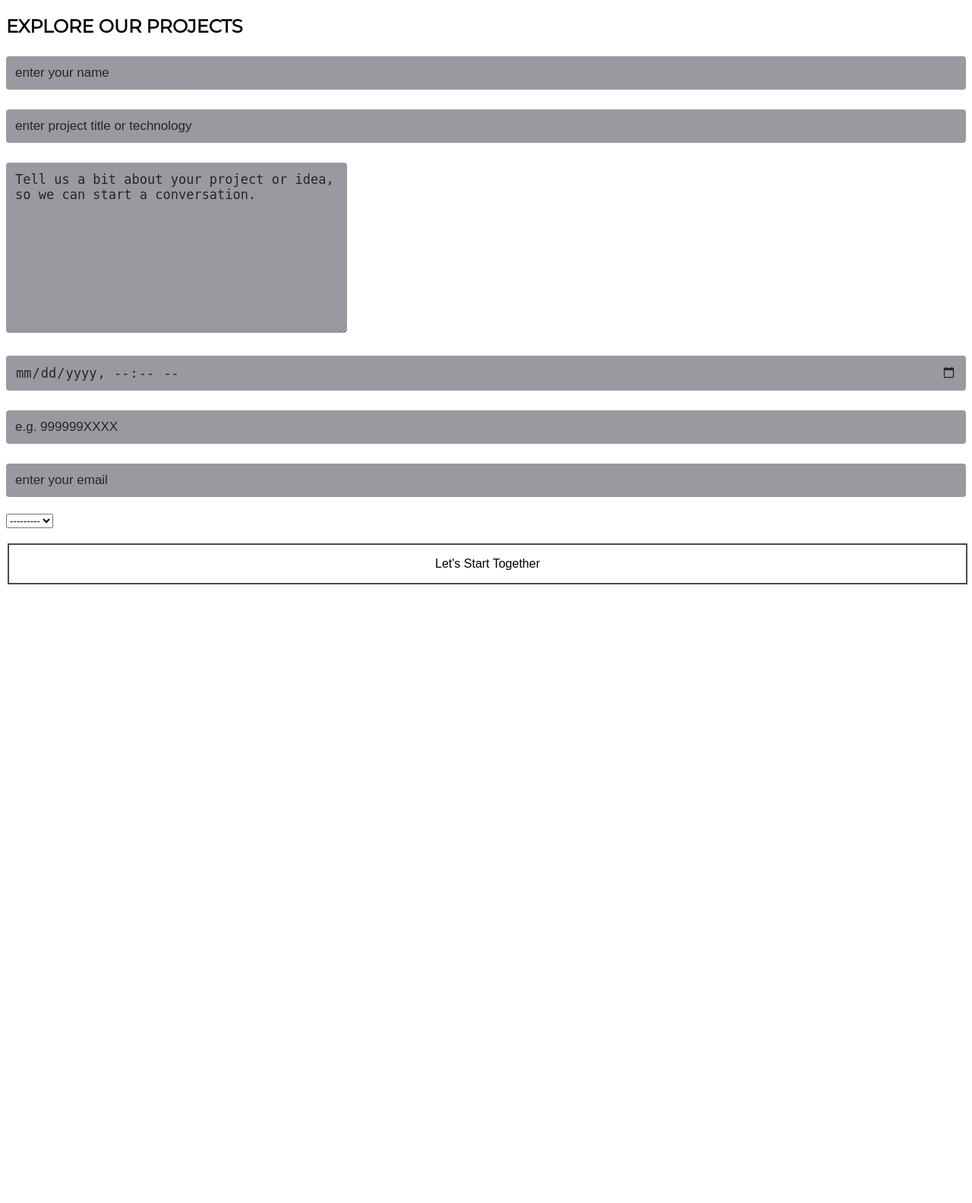
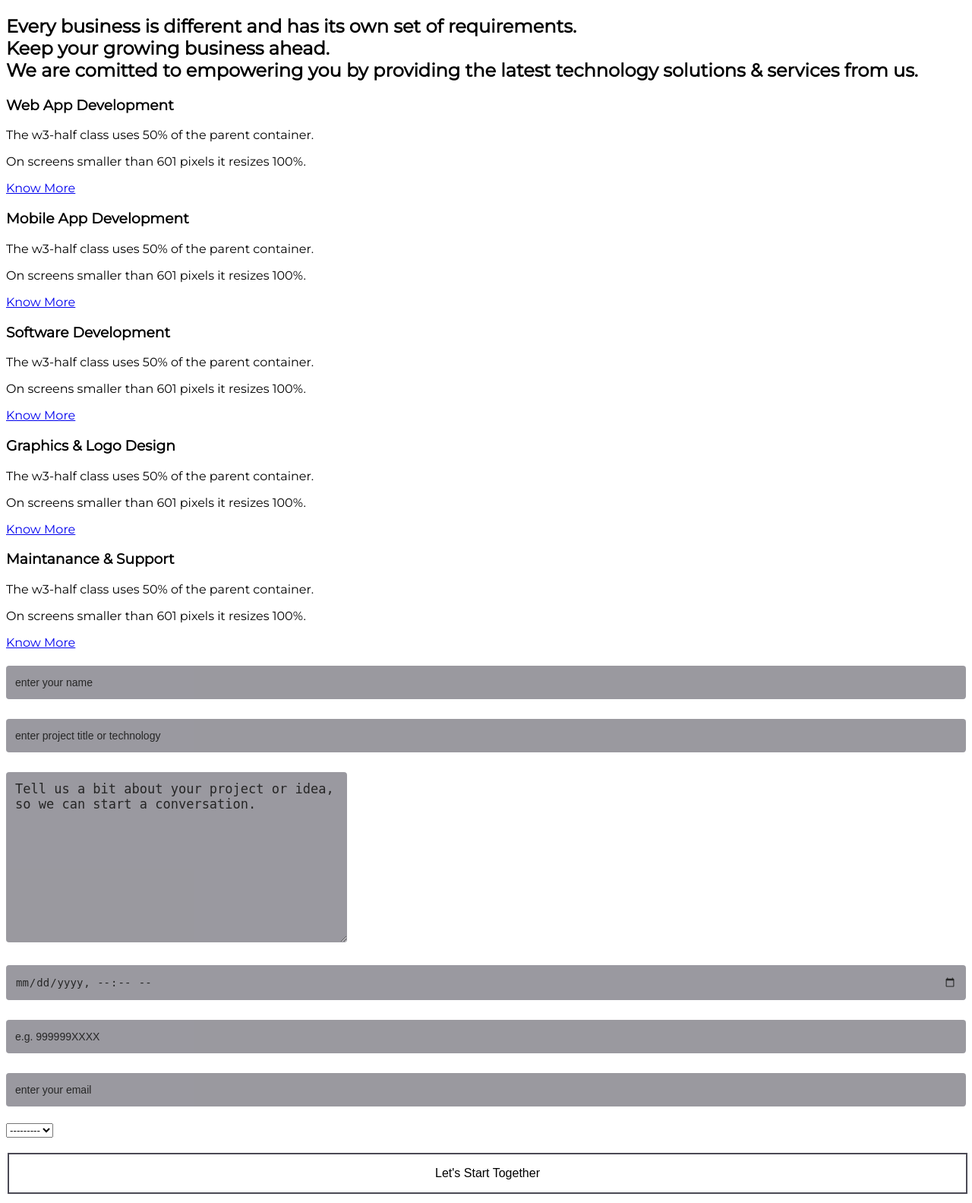
Before and after one commit to devBuggs/ecorpin-django-project, a Django app: page /contact_request in a window 1280 px wide. Shown: the part 128-1711 px from the top of the page at 76% size. Before the commit the page ends 897 px from the top, so only its background shows below. Run offline with Django 3.2, Linux system fonts and the light colour scheme; data that the repository does not hold is empty.

Commit message:
new git rule & ui changes

```diff
--- a/ecorpin_corp/templates/service_access/contact_request.html
+++ b/ecorpin_corp/templates/service_access/contact_request.html
@@ -88,7 +88,7 @@
             margin: 5px 0;
             opacity: 0.85;
             display: inline-block;
-            font-size: 17px;
+            font-size: 14px;
             line-height: 20px;
             text-decoration: none;
             background-color: #4b4a55a8;
@@ -251,13 +251,48 @@
         </div>
         {% else %}
         <div class="w3-row w3-border">
-            <div class="w3-container w3-half w3-hide-small">
-                <div class="w3-row w3-padding-48 w3-center w3-teal">
-                    <h2 class="w3-text-black w3-jumbo"><b>EXPLORE OUR PROJECTS</b></h2>
+            <div class="w3-container w3-twothird w3-hide-small">
+                <div class="w3-row w3-padding-48 w3-center ">
+                    <h2 class="w3-text-deep-purple w3-xlarge">Every business is different and has its own set of requirements.
+                        <br> Keep your growing business ahead.
+                        <br> We are comitted to empowering you by providing the latest technology solutions & services from us.</h2>
                 </div>
-
+                <div class="w3-row w3-border w3-center">
+                    <div class="w3-container w3-third w3-hover-deep-purple">
+                        <h3>Web App Development</h3>
+                        <p>The w3-half class uses 50% of the parent container.</p>
+                        <p>On screens smaller than 601 pixels it resizes 100%.</p>
+                        <a href="#" class="w3-btn w3-red w3-s">Know More </a>
+                    </div>
+                    <div class="w3-container w3-third w3-light-gray w3-hover-deep-purple">
+                        <h3>Mobile App Development</h3>
+                        <p>The w3-half class uses 50% of the parent container.</p>
+                        <p>On screens smaller than 601 pixels it resizes 100%.</p>
+                        <a href="#" class="w3-btn w3-red w3-s">Know More </a>
+                    </div>
+                    <div class="w3-container w3-third w3-hover-deep-purple">
+                        <h3>Software Development</h3>
+                        <p>The w3-half class uses 50% of the parent container.</p>
+                        <p>On screens smaller than 601 pixels it resizes 100%.</p>
+                        <a href="#" class="w3-btn w3-red w3-s">Know More </a>
+                    </div>
+                </div>
+                <div class="w3-row w3-border w3-center">
+                    <div class="w3-container w3-third w3-hover-deep-purple">
+                        <h3>Graphics & Logo Design</h3>
+                        <p>The w3-half class uses 50% of the parent container.</p>
+                        <p>On screens smaller than 601 pixels it resizes 100%.</p>
+                        <a href="#" class="w3-btn w3-red w3-s">Know More </a>
+                    </div>
+                    <div class="w3-container w3-third w3-light-gray w3-hover-deep-purple">
+                        <h3>Maintanance & Support</h3>
+                        <p>The w3-half class uses 50% of the parent container.</p>
+                        <p>On screens smaller than 601 pixels it resizes 100%.</p>
+                        <a href="#" class="w3-btn w3-red w3-s">Know More </a>
+                    </div>
+                </div>
             </div>
-            <div class="w3-container w3-half">
+            <div class="w3-container w3-border w3-third">
                 <form action="{% url 'contact_request' %}" method="POST" autocomplete="off">
                     {% csrf_token %}
                     {{ form.as_p }}
@@ -284,10 +319,10 @@
         ContactProjectIdea.setAttribute("placeholder", "Tell us a bit about your project or idea, so we can start a conversation.");
         ContactProjectIdea.classList.add("w3-input");
 
-        ContactDateTime.classList.add("w3-half");
+        //ContactDateTime.classList.add("w3-half");
         ContactDateTime.setAttribute("type", "datetime-local");
 
-        ContactMobileNumber.classList.add("w3-half");
+        //ContactMobileNumber.classList.add("w3-half");
         ContactMobileNumber.setAttribute("type", "tel");
         ContactMobileNumber.setAttribute("pattern", "[0-9]{10}");
         ContactMobileNumber.setAttribute("placeholder", "e.g. 999999XXXX");
```
Also changed, not shown: 1 other file.
